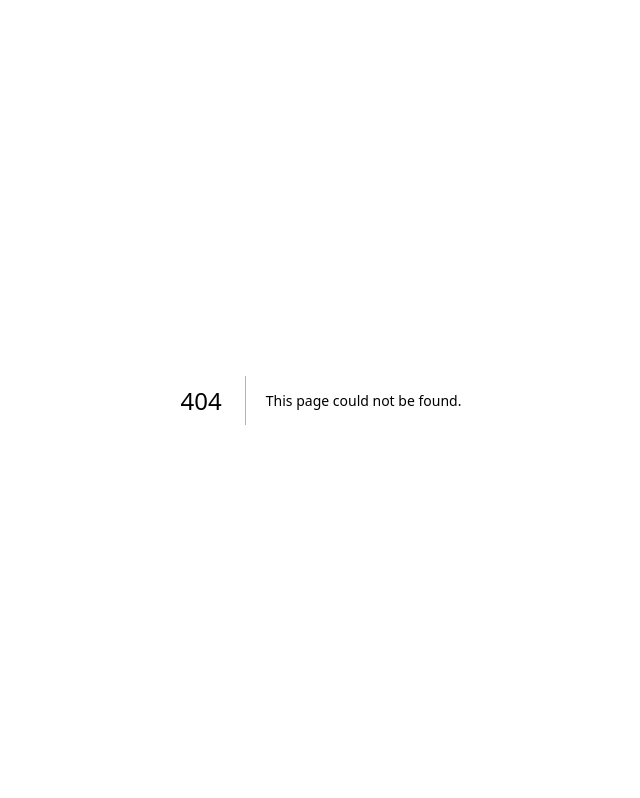
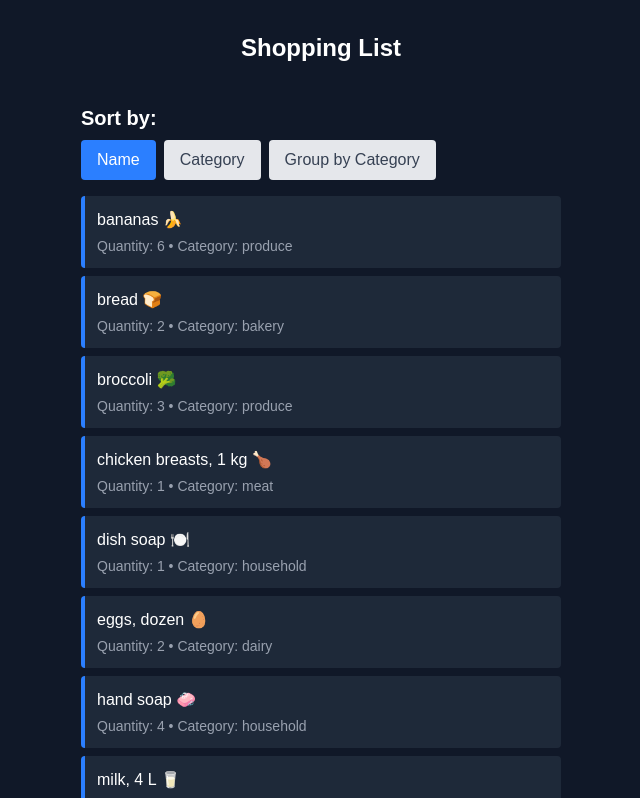
Before and after one commit to hDittmann/cprg306-assignments, a Next.js app: page /week-6 in a window 1280 px wide. Before the commit this address had no page. Shown: the top 798 px of the page, without its empty margins (319-959 px from the left). Built offline with nearby package versions, Linux system fonts and the light colour scheme.

Commit message:
Completed Week6 tasks
Copied ItemList and Item components to display and sort items by name, category, or grouped by category, using data from the items.json file that replaced the hardcoded data.. Updated the home page to link to Week 6.

```diff
--- a/app/page.js
+++ b/app/page.js
@@ -8,6 +8,7 @@ export default function Home() {
       <p><Link href="/week-3">Week 3</Link></p>
       <p><Link href="/week-4">Week 4</Link></p>
       <p><Link href="/week-5">Week 5</Link></p>
+      <p><Link href="/week-6">Week 6</Link></p>
     </main>
   );
 }
--- /dev/null
+++ b/app/week-6/item-list.js
@@ -0,0 +1,53 @@
+"use client"
+
+import Item from "./item";
+import { useState } from "react";
+import items from "./items.json";
+
+function ItemList() {
+    const [sortBy, setSortBy] = useState("name");
+
+    const sortedItems = [...items].sort((a, b) => {
+        if (sortBy === "name") {
+            return a.name.localeCompare(b.name);
+        } else if (sortBy === "category") {
+            return a.category.localeCompare(b.category);
+        } else if (sortBy === "group-by-category") {
+            return a.category.localeCompare(b.category) || a.name.localeCompare(b.name);
+        }
+    });
+
+    return (
+        <div className="container mx-auto p-4">
+            <div className="mb-4">
+                <h2 className="text-xl font-bold mb-2">Sort by:</h2>
+                <div className="flex gap-2">
+                    <button onClick={() => setSortBy("name")} className={`px-4 py-2 rounded ${sortBy === "name"
+                        ? "bg-blue-500 text-white" : "bg-gray-200 text-gray-700 hover:bg-gray-300"}`}>
+                        Name
+                    </button>
+                    <button onClick={() => setSortBy("category")} className={`px-4 py-2 rounded ${sortBy === "category"
+                        ? "bg-blue-500 text-white": "bg-gray-200 text-gray-700 hover:bg-gray-300"}`}>
+                        Category
+                    </button>
+                    <button onClick={() => setSortBy("group-by-category")} className={`px-4 py-2 rounded ${sortBy === "group-by-category"
+                        ? "bg-blue-500 text-white": "bg-gray-200 text-gray-700 hover:bg-gray-300"}`}>
+                        Group by Category
+                    </button>
+                </div>
+            </div>
+            <ul className="space-y-2">
+                {sortedItems.map((item) => (
+                    <Item
+                        key={item.id}
+                        name={item.name}
+                        quantity={item.quantity}
+                        category={item.category}
+                    />
+                ))}
+            </ul>
+        </div>
+    );
+}
+
+export default ItemList;
--- /dev/null
+++ b/app/week-6/item.js
@@ -0,0 +1,12 @@
+function item({ name, quantity, category }) {
+    return (
+        <li className="bg-gray-800 p-3 rounded border-l-4 border-blue-500">
+            <div className="font-medium">{name}</div>
+            <div className="text-sm text-gray-400 mt-1">
+                Quantity: {quantity} • Category: {category}
+            </div>
+        </li>
+    );
+}
+
+export default item;
--- /dev/null
+++ b/app/week-6/items.json
@@ -0,0 +1,74 @@
+[
+  {
+    "id": "1h2GJKH12gkHG31h1H",
+    "name": "milk, 4 L 🥛",
+    "quantity": 1,
+    "category": "dairy"
+  },
+  {
+    "id": "2KJH3k2j3H1k2J3K1H",
+    "name": "bread 🍞",
+    "quantity": 2,
+    "category": "bakery"
+  },
+  {
+    "id": "3h2KJH3k2j3H1k2J3",
+    "name": "eggs, dozen 🥚",
+    "quantity": 2,
+    "category": "dairy"
+  },
+  {
+    "id": "4k2J3K1H2GJKH12gk",
+    "name": "bananas 🍌",
+    "quantity": 6,
+    "category": "produce"
+  },
+  {
+    "id": "5H1h1H2KJH3k2j3H",
+    "name": "broccoli 🥦",
+    "quantity": 3,
+    "category": "produce"
+  },
+  {
+    "id": "6H1k2J3K1H2GJKH1",
+    "name": "chicken breasts, 1 kg 🍗",
+    "quantity": 1,
+    "category": "meat"
+  },
+  {
+    "id": "7gkHG31h1H2KJH3k",
+    "name": "pasta sauce 🍝",
+    "quantity": 3,
+    "category": "canned goods"
+  },
+  {
+    "id": "8j3H1k2J3K1H2GJK",
+    "name": "spaghetti, 454 g 🍝",
+    "quantity": 2,
+    "category": "dry goods"
+  },
+  {
+    "id": "9H12gkHG31h1H2KJ",
+    "name": "toilet paper, 12 pack 🧻",
+    "quantity": 1,
+    "category": "household"
+  },
+  {
+    "id": "10H3k2j3H1k2J3K1",
+    "name": "paper towels, 6 pack",
+    "quantity": 1,
+    "category": "household"
+  },
+  {
+    "id": "11k2J3K1H2GJKH12",
+    "name": "dish soap 🍽️",
+    "quantity": 1,
+    "category": "household"
+  },
+  {
+    "id": "12GJKH12gkHG31h1",
+    "name": "hand soap 🧼",
+    "quantity": 4,
+    "category": "household"
+  }
+]
--- /dev/null
+++ b/app/week-6/page.js
@@ -0,0 +1,15 @@
+import React from "react";
+import Link from "next/link";
+import ItemList from "../week-6/item-list";
+
+export default function Page() {
+    return (
+        <main className="bg-gray-900 text-white p-8 min-h-screen">
+            <div className="max-w-lg mx-auto">
+                <h1 className="text-2xl font-bold mb-6 text-center">Shopping List</h1>
+                <ItemList />
+                <Link href="/">back</Link>
+            </div>
+        </main>
+    );
+}
```
Also changed, not shown: app/week-4/page.js (line endings or trailing spaces).
